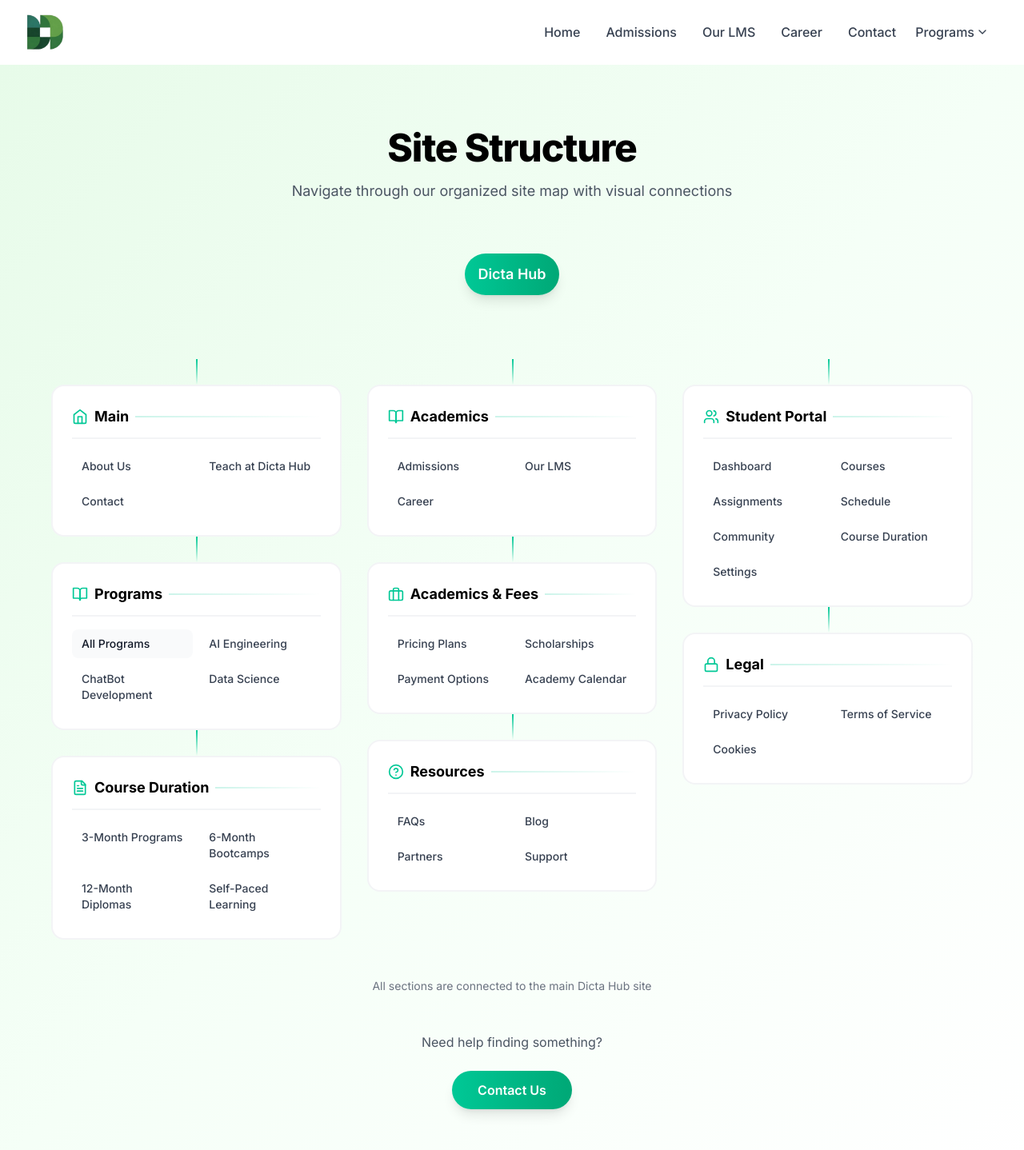
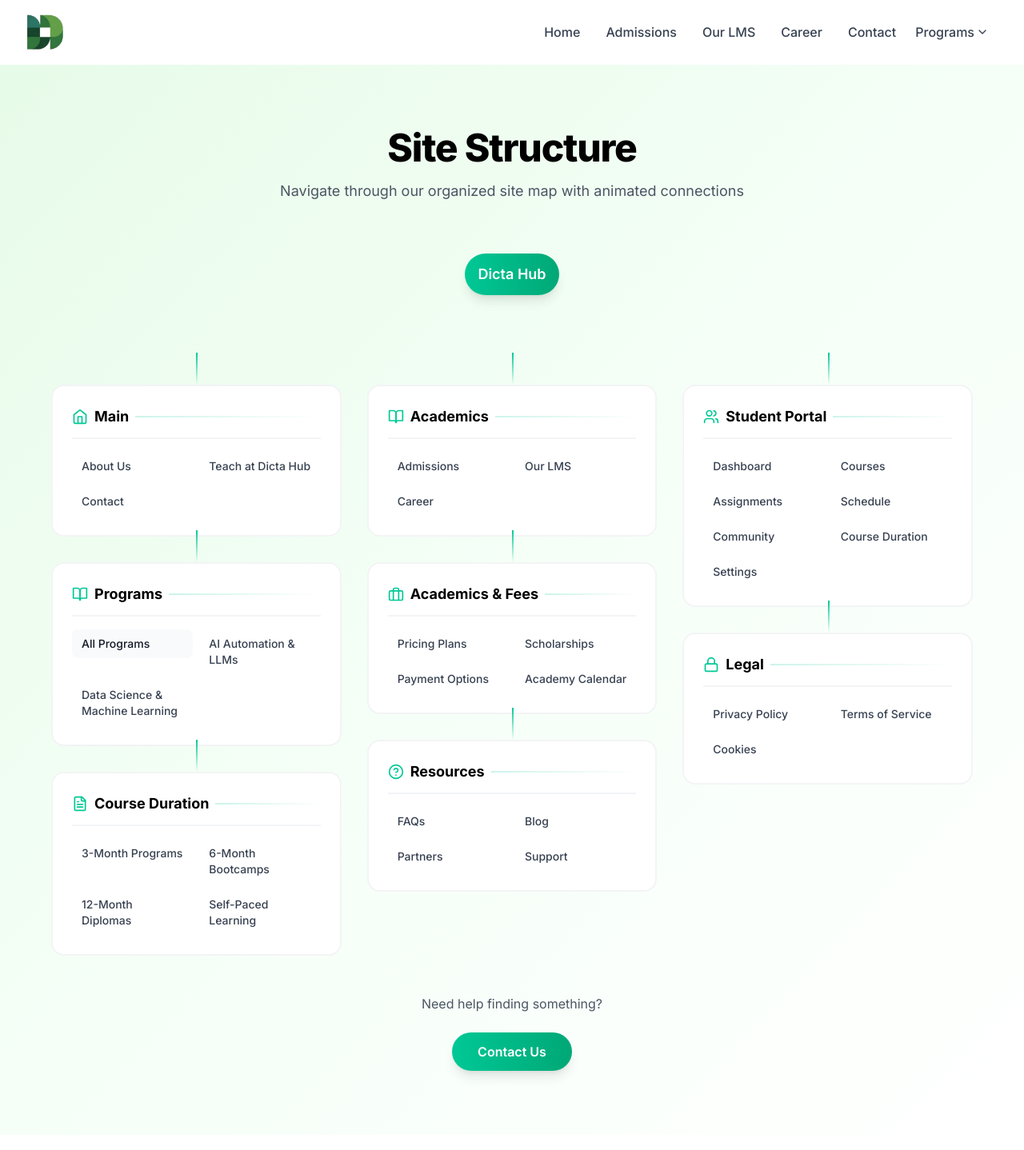
Before and after one commit to Stripe-Edge/DictaHub, a Next.js app: page /sitemap in a window 1280 px wide. Shown: the top 1438 px of the page at 80% size. Built offline with nearby package versions, Linux system fonts and the light colour scheme.

Commit message:
Update page.tsx

```diff
--- a/app/sitemap/page.tsx
+++ b/app/sitemap/page.tsx
@@ -2,7 +2,16 @@
 
 import Link from "next/link";
 import { motion } from "framer-motion";
-import { Home, BookOpen, Users, Settings, Lock, HelpCircle, Briefcase, FileText } from "lucide-react";
+import {
+  Home,
+  BookOpen,
+  Users,
+  Settings,
+  Lock,
+  HelpCircle,
+  Briefcase,
+  FileText,
+} from "lucide-react";
 
 const siteStructure = {
   root: { label: "Dicta Hub", icon: Home, href: "/" },
@@ -13,9 +22,8 @@
   ],
   programs: [
     { label: "All Programs", href: "/programmes", sub: true },
-    { label: "AI Engineering", href: "/programmes#ai" },
-    { label: "ChatBot Development", href: "/programmes#chatbot" },
-    { label: "Data Science", href: "/programmes#data" },
+    { label: "AI Automation & LLMs", href: "/programmes#ai" },
+    { label: "Data Science & Machine Learning", href: "/programmes#data" },
   ],
   academics: [
     { label: "Admissions", href: "/admissions" },
@@ -31,7 +39,7 @@
   AcademicsFees: [
     { label: "Pricing Plans", href: "/tuition" },
     { label: "Scholarships", href: "/scholarship" },
-    { label: "Payment Options", href: "payment" },
+    { label: "Payment Options", href: "/payment" },
     { label: "Academy Calendar", href: "/portal/calendar" },
   ],
   portal: [
@@ -56,6 +64,7 @@
   ],
 };
 
+// Node card
 const NodeCard = ({ label, href, isRoot = false }: { label: string; href: string; isRoot?: boolean }) => (
   <motion.div
     whileHover={{ scale: 1.05 }}
@@ -66,12 +75,10 @@
       <div
         className={`
           px-4 py-3 font-semibold transition-all duration-300
-          ${
-            isRoot
-              ? "bg-gradient-to-r from-[#00c896] to-[#00a876] text-white text-lg shadow-lg rounded-full"
-              : "bg-white text-black border-2 border-gray-200 hover:border-[#00c896] hover:shadow-md text-sm rounded-xl"
-          }
-        `}
+          ${isRoot
+            ? "bg-gradient-to-r from-[#00c896] to-[#00a876] text-white text-lg shadow-lg rounded-full"
+            : "bg-white text-black border-2 border-gray-200 hover:border-[#00c896] hover:shadow-md text-sm rounded-xl"
+          }`}
       >
         {label}
       </div>
@@ -80,6 +87,7 @@
   </motion.div>
 );
 
+// Section with animated connecting line
 const SectionGroup = ({
   title,
   icon: Icon,
@@ -98,19 +106,21 @@
     transition={{ delay }}
     className="relative"
   >
-    {/* Connection line from root */}
-    <div className="absolute -top-8 left-1/2 w-0.5 h-8 bg-gradient-to-b from-[#00c896] to-transparent hidden md:block" />
+    {/* Animated connecting line */}
+    <motion.div
+      className="absolute -top-10 left-1/2 w-0.5 h-10 bg-gradient-to-b from-[#00c896] to-transparent hidden md:block"
+      initial={{ scaleY: 0 }}
+      animate={{ scaleY: 1 }}
+      transition={{ duration: 0.6, delay: delay }}
+    />
 
-    {/* Section container */}
     <div className="bg-white rounded-2xl border-2 border-gray-100 p-6 hover:border-[#00c896]/30 hover:shadow-lg transition-all">
-      {/* Section title */}
       <div className="flex items-center gap-2 mb-4 pb-3 border-b-2 border-gray-100">
         {Icon && <Icon size={20} className="text-[#00c896]" />}
         <h3 className="text-lg font-bold text-black">{title}</h3>
         <div className="flex-1 h-0.5 bg-gradient-to-r from-[#00c896]/20 to-transparent" />
       </div>
 
-      {/* Links grid */}
       <div className="grid grid-cols-1 sm:grid-cols-2 gap-2">
         {items.map((item, idx) => (
           <motion.div
@@ -152,7 +162,7 @@
             Site Structure
           </h1>
           <p className="text-gray-600 text-lg max-w-2xl mx-auto">
-            Navigate through our organized site map with visual connections
+            Navigate through our organized site map with animated connections
           </p>
         </motion.div>
 
@@ -166,78 +176,28 @@
           <NodeCard label="Dicta Hub" href="/" isRoot />
         </motion.div>
 
-        {/* Main Navigation Flow */}
+        {/* Sections */}
         <div className="grid grid-cols-1 md:grid-cols-2 lg:grid-cols-3 gap-8 mb-12">
           {/* Column 1 */}
           <div className="space-y-8">
-            <SectionGroup
-              title="Main"
-              icon={Home}
-              items={siteStructure.main}
-              delay={0.1}
-            />
-            <SectionGroup
-              title="Programs"
-              icon={BookOpen}
-              items={siteStructure.programs}
-              delay={0.2}
-            />
-            <SectionGroup
-              title="Course Duration"
-              icon={FileText}
-              items={siteStructure.courseDuration}
-              delay={0.3}
-            />
+            <SectionGroup title="Main" icon={Home} items={siteStructure.main} delay={0.1} />
+            <SectionGroup title="Programs" icon={BookOpen} items={siteStructure.programs} delay={0.2} />
+            <SectionGroup title="Course Duration" icon={FileText} items={siteStructure.courseDuration} delay={0.3} />
           </div>
 
           {/* Column 2 */}
           <div className="space-y-8">
-            <SectionGroup
-              title="Academics"
-              icon={BookOpen}
-              items={siteStructure.academics}
-              delay={0.15}
-            />
-            <SectionGroup
-              title="Academics & Fees"
-              icon={Briefcase}
-              items={siteStructure.AcademicsFees}
-              delay={0.25}
-            />
-            <SectionGroup
-              title="Resources"
-              icon={HelpCircle}
-              items={siteStructure.resources}
-              delay={0.4}
-            />
+            <SectionGroup title="Academics" icon={BookOpen} items={siteStructure.academics} delay={0.15} />
+            <SectionGroup title="Academics & Fees" icon={Briefcase} items={siteStructure.AcademicsFees} delay={0.25} />
+            <SectionGroup title="Resources" icon={HelpCircle} items={siteStructure.resources} delay={0.4} />
           </div>
 
           {/* Column 3 */}
           <div className="space-y-8">
-            <SectionGroup
-              title="Student Portal"
-              icon={Users}
-              items={siteStructure.portal}
-              delay={0.2}
-            />
-            <SectionGroup
-              title="Legal"
-              icon={Lock}
-              items={siteStructure.legal}
-              delay={0.35}
-            />
+            <SectionGroup title="Student Portal" icon={Users} items={siteStructure.portal} delay={0.2} />
+            <SectionGroup title="Legal" icon={Lock} items={siteStructure.legal} delay={0.35} />
           </div>
         </div>
-
-        {/* Connection visualization hint */}
-        <motion.div
-          initial={{ opacity: 0 }}
-          animate={{ opacity: 1 }}
-          transition={{ delay: 0.5 }}
-          className="text-center text-gray-500 text-sm mb-12"
-        >
-          <p>All sections are connected to the main Dicta Hub site</p>
-        </motion.div>
 
         {/* Footer CTA */}
         <motion.div
@@ -246,9 +206,7 @@
           transition={{ delay: 0.6 }}
           className="text-center"
         >
-          <p className="text-gray-600 mb-6">
-            Need help finding something?
-          </p>
+          <p className="text-gray-600 mb-6">Need help finding something?</p>
           <Link
             href="/contact"
             className="inline-block px-8 py-3 bg-gradient-to-r from-[#00c896] to-[#00a876] hover:from-[#00b087] hover:to-[#009166] text-white font-semibold rounded-full transition-all shadow-lg hover:shadow-xl"
```
